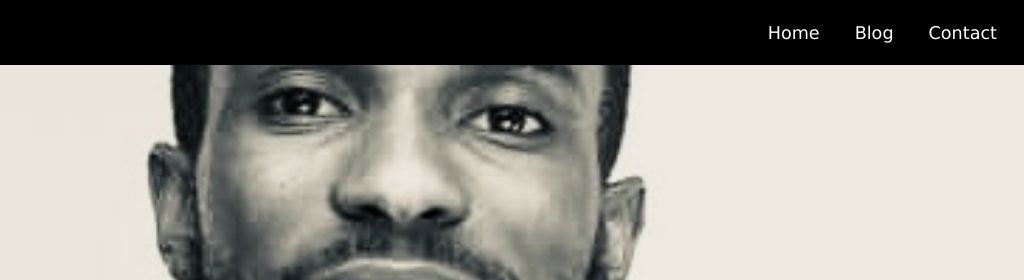
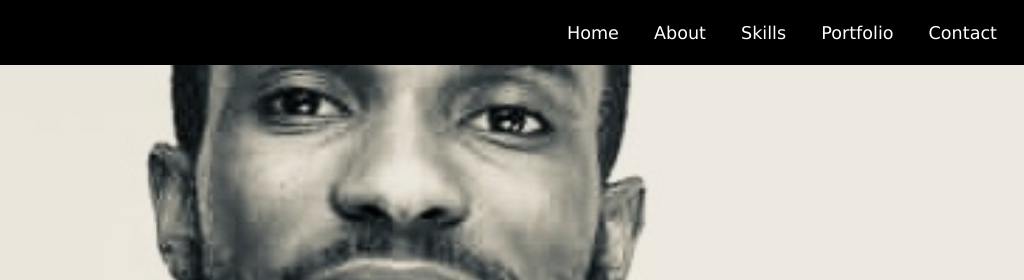
Before and after one commit to nathanbassey/PortfolioWebsitev1, a plain HTML site: page index.html in a window 1280 px wide. Shown: the top 280 px of the page, 256-1280 px from the left. Drawn offline with Linux system fonts and the light colour scheme.

Commit message:
Navbar edits

```diff
--- a/index.html
+++ b/index.html
@@ -27,7 +27,9 @@
                         </span>
                 </li>
                 <li class="navbar-links"><a href="#">Home</a></li>
-                <li class="navbar-links"><a href="#blog">Blog</a></li>
+                <li class="navbar-links"><a href="#about">About</a></li>
+                <li class="navbar-links"><a href="#skills">Skills</a></li>
+                <li class="navbar-links"><a href="#portfolio">Portfolio</a></li>
                 <li class="navbar-links"><a href="#contact">Contact</a></li>
             </ul>
         </nav>
--- a/style.css
+++ b/style.css
@@ -1,7 +1,7 @@
 * {
     margin: 0;
     padding: 0;
-    font-family:Verdana, Geneva, Tahoma, sans-serif;
+    font-family: Verdana, Geneva, Tahoma, sans-serif;
     box-sizing: border-box;
 
 }
```
